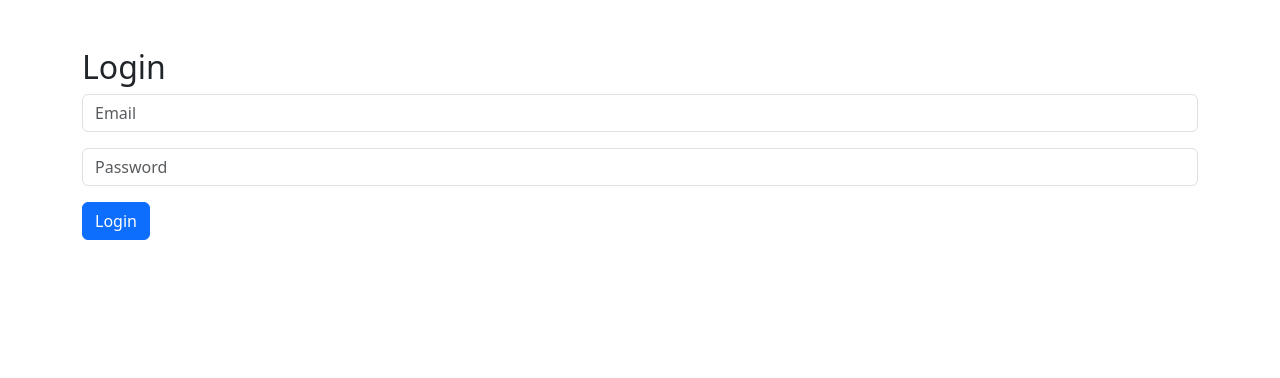
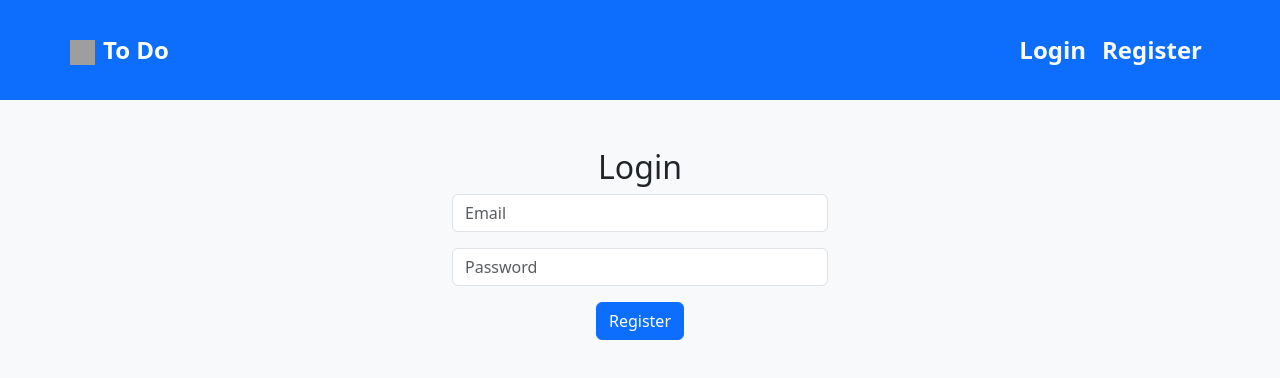
Before and after one commit to AntKovachev/to-do-app, a website: page login.html in a window 1280 px wide. Drawn offline with nearby package versions, Linux system fonts and the light colour scheme; grey boxes are pictures that could not be loaded.

Commit message:
Style login and register page

```diff
--- a/login.html
+++ b/login.html
@@ -1,13 +1,42 @@
 <!DOCTYPE html>
 <html lang="en">
 <head>
+    <head>
         <meta charset="UTF-8">
         <meta name="viewport" content="width=device-width, initial-scale=1.0">
-    <title>Login</title>
+        <title>Register</title>
+        <link rel="preconnect" href="https://fonts.googleapis.com">
+        <link rel="preconnect" href="https://fonts.gstatic.com" crossorigin>
+        <link rel="icon" type="image/x-icon" href="favicon32.png">
+        <link href="https://fonts.googleapis.com/css2?family=Roboto:wght@400;700&display=swap" rel="stylesheet">
         <link href="https://cdn.jsdelivr.net/npm/bootstrap@5.3.3/dist/css/bootstrap.min.css" rel="stylesheet">
+        <link rel="stylesheet" href="style.css">
     </head>
-<body>
-    <div class="container mt-5">
+</head>
+<body class="bg-light">
+    <header class="bg-primary py-3">
+        <nav class="container navbar navbar-expand-lg navbar-dark">
+            <div class="d-flex align-items-center">
+                <img src="https://img.icons8.com/?size=100&id=oYhzeDCgzsVo&format=png&color=000000"
+                     alt="Icon"
+                     class="me-2"
+                     style="width: 25px; height: 25px; margin-top: 5px"/>
+                <a href="/" class="navbar-brand fw-bold fs-4">To Do</a>
+            </div>
+            <div class="ms-auto">
+                <ul class="navbar-nav">
+                    <li class="nav-item">
+                        <a href="/login" class="nav-link text-light fw-bold fs-4">Login</a>
+                    </li>
+                    <li class="nav-item">
+                        <a href="/register" class="nav-link text-light fw-bold fs-4">Register</a>
+                    </li>
+                </ul>
+            </div>
+        </nav>
+    </header>
+    <main class="container mt-5">
+        <div class="container text-center" style="max-width: 50vh;">
             <h2>Login</h2>
             <form action="/login" method="POST">
                 <div class="mb-3">
@@ -16,8 +45,9 @@
                 <div class="mb-3">
                     <input type="password" name="password" class="form-control" placeholder="Password" required />
                 </div>
-            <button type="submit" class="btn btn-primary">Login</button>
+                <button type="submit" class="btn btn-primary">Register</button>
             </form>
         </div>
+    </main>
 </body>
 </html>
```
Also changed, not shown: index.html (+0 -2 lines), register.html (+32 -2 lines). Lines whose indentation alone changed are shown as unchanged.
